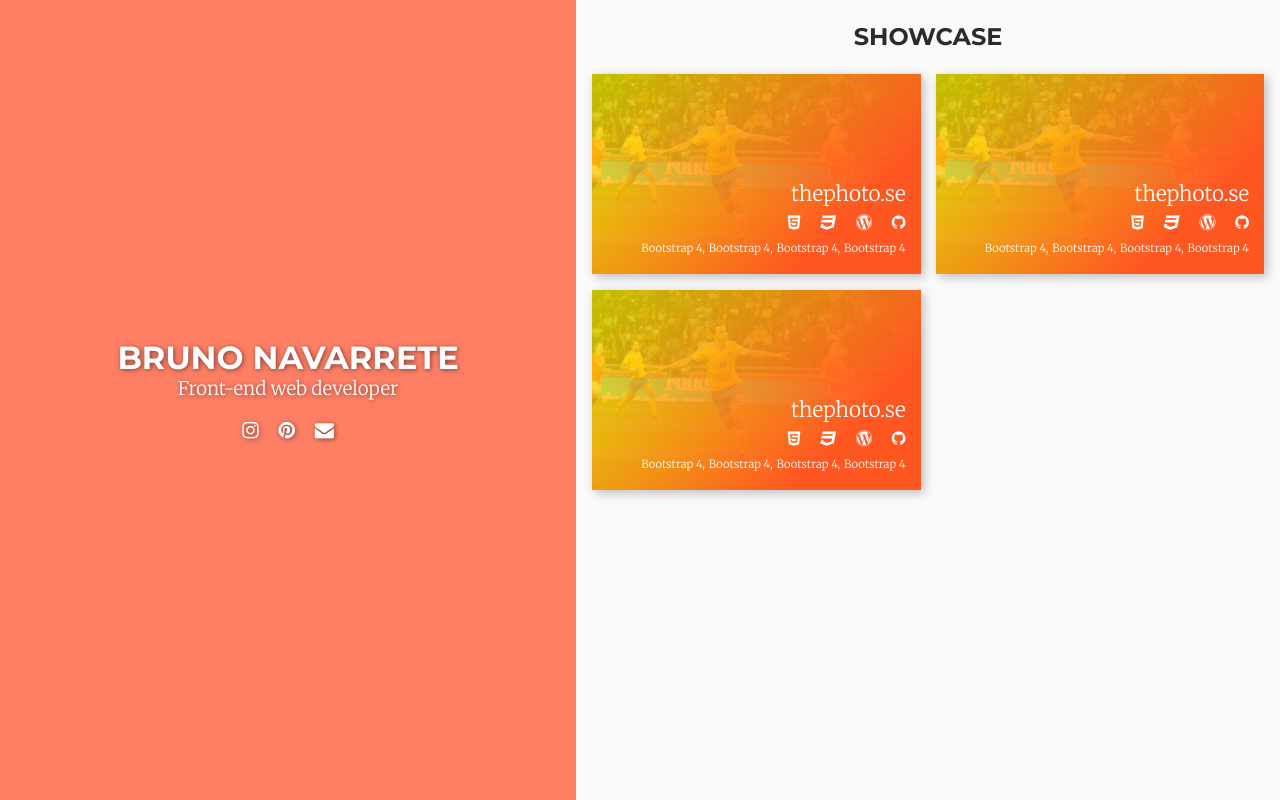
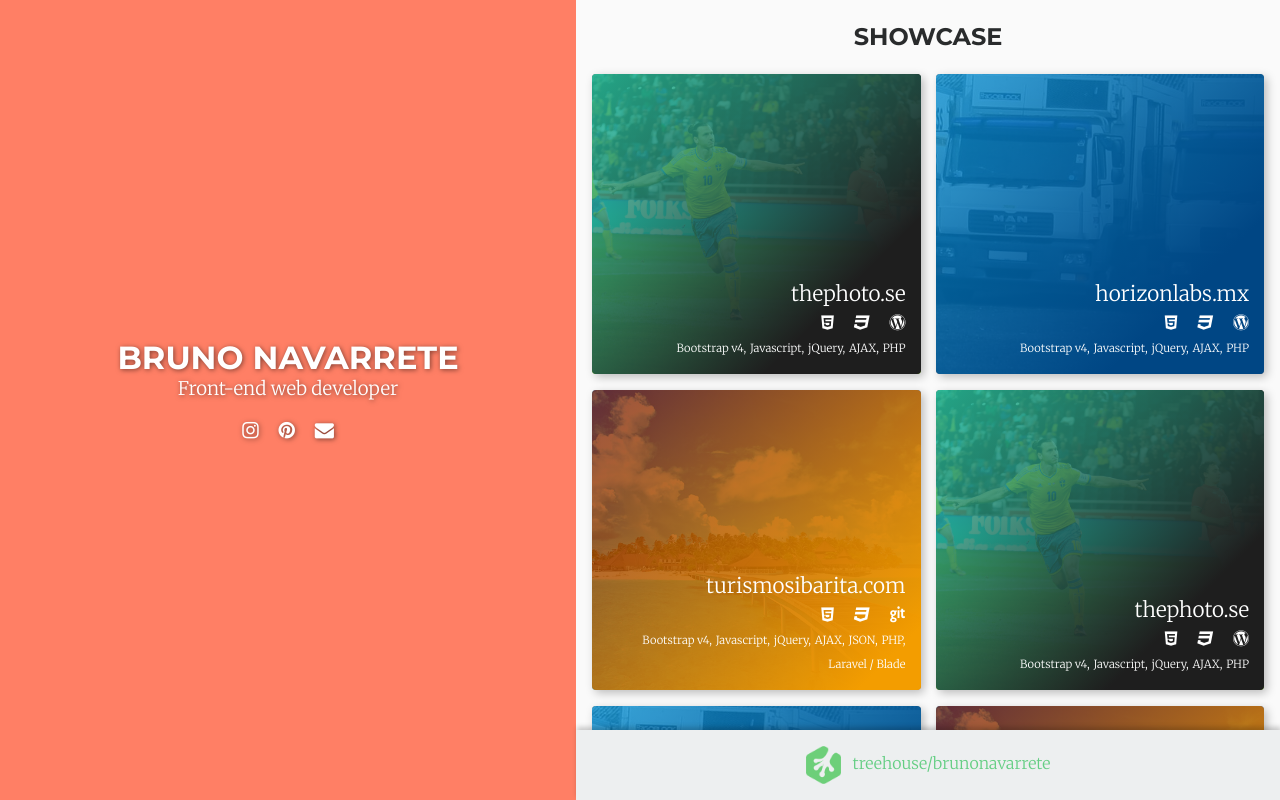
Before and after one commit to brunonavarrete/brunonavarrete.github.io, a website: page index.html in a window 1280 px wide. Drawn offline with Linux system fonts and the light colour scheme.

Commit message:
footer y showcase

```diff
--- a/assets/css/style.css
+++ b/assets/css/style.css
@@ -8,6 +8,10 @@
 pinkish:#D0A3A3;
 
 */
+
+a* {
+	text-decoration: none;
+}
 
 body {
 	font-family:'Merriweather', sans-serif;
@@ -60,6 +64,10 @@
 }
 
 /* projects */
+	main {
+		padding-bottom:70px;
+	}
+
 	main h2 {
 		font-family:'Montserrat',sans-serif;
 		font-weight:700;
@@ -69,6 +77,10 @@
 
 	.project {
 		height:200px;
+	}
+
+	.project.vertical {
+		height:400px;
 	}
 
 	.project:nth-child(1) {
@@ -81,6 +93,7 @@
 		left:0;
 		right:0;
 		bottom:0;
+		border-radius:4px;
 		background-size:cover;
 		background-position:top center;
 	}
@@ -92,9 +105,9 @@
 		right:0;
 		bottom:0;
 		color:#fff;
-		background:linear-gradient(-45deg,rgba(255, 87, 34, 1) 25%,rgba(255,255,0,0.75));
+		border-radius:4px;
 		-webkit-box-shadow:3px 3px 10px rgba(0,0,0,0.25);
-		        box-shadow:3px 3px 10px rgba(0,0,0,0.25)
+		        box-shadow:3px 3px 10px rgba(0,0,0,0.25);
 	}
 
 	.project .text .helper {
@@ -133,15 +146,29 @@
 		content:'';
 	}
 
+/* footer */
+	footer.container-fluid {
+		position:fixed;
+		width:100%;
+		left:0;
+		bottom:0;
+		background-color:#edeff0;
+		-webkit-box-shadow:1px -3px 5px rgba(0,0,0,0.2);
+		        box-shadow:1px -3px 5px rgba(0,0,0,0.2);
+	}
+
+	#treehouse {
+		color:#64ce83;
+	}
+
+	#treehouse img {
+		width:35px;
+		height:auto;
+	}
+
 @media screen and (min-width:350px){
 	header h1 {
 		font-size:2rem;
-	}
-}
-
-@media screen and (min-height:800px){
-	header {
-		height:60vh;
 	}
 }
 
@@ -150,11 +177,20 @@
 		height:200px;
 	}
 
-	.project:nth-child(odd) .thumb,.project:nth-child(odd) .text {
+	.project.full .thumb,.project.full .text {
+		left:0;
+		right:0;
+	}
+
+	.project.full .thumb {
+		background-position:center;
+	}
+
+	.project.left .thumb,.project.left .text {
 		right:7.5px;
 	}
 
-	.project:nth-child(even) .thumb,.project:nth-child(even) .text {
+	.project.right .thumb,.project.right .text {
 		left:7.5px;
 	}
 }
@@ -172,8 +208,37 @@
 	main.container-fluid {
 		position:fixed;
 		width:55%;
-		height:100%;
+		height:calc(100% - 70px);
 		top:0;
+		left:initial;
 		right:0;
+		padding-bottom:0;
+		overflow-y:auto;
+	}
+
+	/* footer */
+		footer.container-fluid {
+			width:55%;
+			left:initial;
+			right:0;
+		}
+}
+
+@media screen and (min-width:1440px){
+	header.container-fluid,main.container-fluid {
+		width:50%;
 	}
 }
+
+@media screen and (min-height:800px){
+	header {
+		height:60vh;
+	}
+	.project {
+		height:300px;
+	}
+
+	.project.vertical {
+		height:600px;
+	}
+}
--- a/gulpfile.js
+++ b/gulpfile.js
@@ -53,7 +53,7 @@
 		gulp.task('default', gulp.series( () => {
 			// serve
 				browserSync.init({
-					proxy:'portfolio.dev'
+					proxy:'brunonavarrete.github.io.dev/'
 				});
 			// watch
 				gulp.watch('*.html', gulp.series('reload') );
--- a/index.html
+++ b/index.html
@@ -25,71 +25,140 @@
     </header>
     <main class="container-fluid">
     	<h2 class="text-center my-5 my-lg-4 px-0">Showcase</h2>
-	    <ul class="projects row px-3 mb-5">
-			<li class="project col-12 col-md-4 col-md-6 mt-3 mt-md-0 mb-md-3 text-right">
+	    <ul class="projects row px-3 px-lg-0mb-5">
+			<li class="project col-12 col-md-6 mt-3 mt-md-0 mb-md-3 left text-right">
 				<div class="thumb" style="background-image:url('assets/img/thephoto.jpg')"></div>
-				<div class="text">
+				<div class="text" style="background:linear-gradient(-45deg,rgba(30,30,30,1) 25%,rgba(48, 222, 181,0.75));">
 					<div class="helper py-3">
 						<a href="http://www.thephoto.se" target="_blank" class="col mb-2">thephoto.se</a>
 						<ul class="col icons">
 							<li class="mr-3"><i class="fa fa-html5"></i></li>
 							<li class="mr-3"><i class="fa fa-css3"></i></li>
 							<li class="mr-3"><i class="fa fa-wordpress"></i></li>
-							<li class="mr-3"><i class="fa fa-github"></i></li>
 						</ul>
 						<ul class="col other">
-							<li>Bootstrap 4</li>
-							<li>Bootstrap 4</li>
-							<li>Bootstrap 4</li>
-							<li>Bootstrap 4</li>
+							<li>Bootstrap v4</li>
+							<li>Javascript</li>
+							<li>jQuery</li>
+							<li>AJAX</li>
+							<li>PHP</li>
 						</ul>
 					</div>
 				</div>
 			</li>
-			<li class="project col-12 col-md-4 col-md-6 mt-3 mt-md-0 mb-md-3 text-right">
+			<li class="project col-12 col-md-6 mt-3 mt-md-0 mb-md-3 right text-right">
+				<div class="thumb" style="background-image:url('assets/img/horizonlabs.jpg')"></div>
+				<div class="text" style="background:linear-gradient(-45deg,rgba(0, 70, 132,1) 25%,rgba(0, 145, 215,0.75));">
+					<div class="helper py-3">
+						<a href="http://www.horizonlabs.mx" target="_blank" class="col mb-2">horizonlabs.mx</a>
+						<ul class="col icons">
+							<li class="mr-3"><i class="fa fa-html5"></i></li>
+							<li class="mr-3"><i class="fa fa-css3"></i></li>
+							<li class="mr-3"><i class="fa fa-wordpress"></i></li>
+						</ul>
+						<ul class="col other">
+							<li>Bootstrap v4</li>
+							<li>Javascript</li>
+							<li>jQuery</li>
+							<li>AJAX</li>
+							<li>PHP</li>
+						</ul>
+					</div>
+				</div>
+			</li>
+			<li class="project col-12 col-md-6 mt-3 mt-md-0 mb-md-3 left text-right">
+				<div class="thumb" style="background-image:url('assets/img/turismosibarita.jpg')"></div>
+				<div class="text" style="background:linear-gradient(-45deg,rgba(243,157,0,1) 10%,rgba(119,24,0,0.75));">
+					<div class="helper py-3">
+						<a href="https://turismosibarita.com" target="_blank" class="col mb-2">turismosibarita.com</a>
+						<ul class="col icons">
+							<li class="mr-3"><i class="fa fa-html5"></i></li>
+							<li class="mr-3"><i class="fa fa-css3"></i></li>
+							<li class="mr-3"><i class="fa fa-git"></i></li>
+						</ul>
+						<ul class="col other">
+							<li>Bootstrap v4</li>
+							<li>Javascript</li>
+							<li>jQuery</li>
+							<li>AJAX</li>
+							<li>JSON</li>
+							<li>PHP</li>
+							<li>Laravel / Blade</li>
+						</ul>
+					</div>
+				</div>
+			</li>
+			<li class="project col-12 col-md-6 mt-3 mt-md-0 mb-md-3 right text-right">
 				<div class="thumb" style="background-image:url('assets/img/thephoto.jpg')"></div>
-				<div class="text">
+				<div class="text" style="background:linear-gradient(-45deg,rgba(30,30,30,1) 25%,rgba(48, 222, 181,0.75));">
 					<div class="helper py-3">
 						<a href="http://www.thephoto.se" target="_blank" class="col mb-2">thephoto.se</a>
 						<ul class="col icons">
 							<li class="mr-3"><i class="fa fa-html5"></i></li>
 							<li class="mr-3"><i class="fa fa-css3"></i></li>
 							<li class="mr-3"><i class="fa fa-wordpress"></i></li>
-							<li class="mr-3"><i class="fa fa-github"></i></li>
 						</ul>
 						<ul class="col other">
-							<li>Bootstrap 4</li>
-							<li>Bootstrap 4</li>
-							<li>Bootstrap 4</li>
-							<li>Bootstrap 4</li>
+							<li>Bootstrap v4</li>
+							<li>Javascript</li>
+							<li>jQuery</li>
+							<li>AJAX</li>
+							<li>PHP</li>
 						</ul>
 					</div>
 				</div>
 			</li>
-			<li class="project col-12 col-md-4 col-md-6 mt-3 mt-md-0 mb-md-3 text-right">
-				<div class="thumb" style="background-image:url('assets/img/thephoto.jpg')"></div>
-				<div class="text">
+			<li class="project col-12 col-md-6 mt-3 mt-md-0 mb-md-3 left text-right">
+				<div class="thumb" style="background-image:url('assets/img/horizonlabs.jpg')"></div>
+				<div class="text" style="background:linear-gradient(-45deg,rgba(0, 70, 132,1) 25%,rgba(0, 145, 215,0.75));">
 					<div class="helper py-3">
-						<a href="http://www.thephoto.se" target="_blank" class="col mb-2">thephoto.se</a>
+						<a href="http://www.horizonlabs.mx" target="_blank" class="col mb-2">horizonlabs.mx</a>
 						<ul class="col icons">
 							<li class="mr-3"><i class="fa fa-html5"></i></li>
 							<li class="mr-3"><i class="fa fa-css3"></i></li>
 							<li class="mr-3"><i class="fa fa-wordpress"></i></li>
-							<li class="mr-3"><i class="fa fa-github"></i></li>
 						</ul>
 						<ul class="col other">
-							<li>Bootstrap 4</li>
-							<li>Bootstrap 4</li>
-							<li>Bootstrap 4</li>
-							<li>Bootstrap 4</li>
+							<li>Bootstrap v4</li>
+							<li>Javascript</li>
+							<li>jQuery</li>
+							<li>AJAX</li>
+							<li>PHP</li>
+						</ul>
+					</div>
+				</div>
+			</li>
+			<li class="project col-12 col-md-6 mt-3 mt-md-0 mb-md-3 right text-right">
+				<div class="thumb" style="background-image:url('assets/img/turismosibarita.jpg')"></div>
+				<div class="text" style="background:linear-gradient(-45deg,rgba(243,157,0,1) 10%,rgba(119,24,0,0.75));">
+					<div class="helper py-3">
+						<a href="https://turismosibarita.com" target="_blank" class="col mb-2">turismosibarita.com</a>
+						<ul class="col icons">
+							<li class="mr-3"><i class="fa fa-html5"></i></li>
+							<li class="mr-3"><i class="fa fa-css3"></i></li>
+							<li class="mr-3"><i class="fa fa-git"></i></li>
+						</ul>
+						<ul class="col other">
+							<li>Bootstrap v4</li>
+							<li>Javascript</li>
+							<li>jQuery</li>
+							<li>AJAX</li>
+							<li>JSON</li>
+							<li>PHP</li>
+							<li>Laravel / Blade</li>
 						</ul>
 					</div>
 				</div>
 			</li>
 		</ul>
-		<!--footer class="col">
-			<a class="row" href="https://teamtreehouse.com/brunonavarrete" target="_blank"><span>treehouse/brunonavarrete</span></a>
-			<ul class="row px-0">
+    </main>
+    <footer class="container-fluid p-3">
+    	<div class="row">
+			<a id="treehouse" class="col text-center" href="https://teamtreehouse.com/brunonavarrete" target="_blank">
+				<img src="assets/img/treehouse.png">
+				<span class="ml-2">treehouse/brunonavarrete</span>
+			</a>
+			<!--ul class="col">
 				<li>
 					<span>HTML</span>
 					<span>_________________</span>
@@ -106,9 +175,9 @@
 					<span>Databases</span>
 					<span>_________________</span>
 				</li>
-			</ul>
-	    </footer-->
-    </main>
+			</ul-->
+		</div>
+    </footer>
 
     <!-- jQuery first, then Tether, then Bootstrap JS. -->
     <!--script src="https://code.jquery.com/jquery-3.1.1.slim.min.js" integrity="sha384-A7FZj7v+d/sdmMqp/nOQwliLvUsJfDHW+k9Omg/a/EheAdgtzNs3hpfag6Ed950n" crossorigin="anonymous"></script>
```
Also changed, not shown: assets/img/horizonlabs.jpg (added), assets/img/treehouse.png (added), assets/img/turismosibarita.jpg (added).
